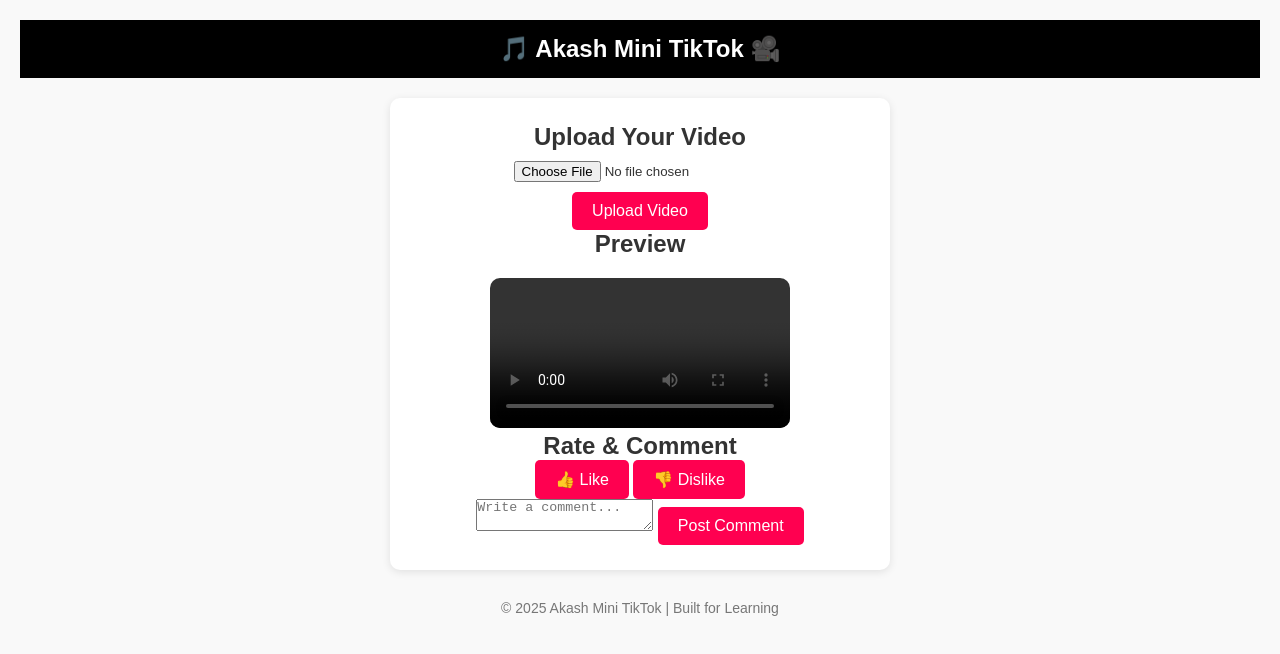
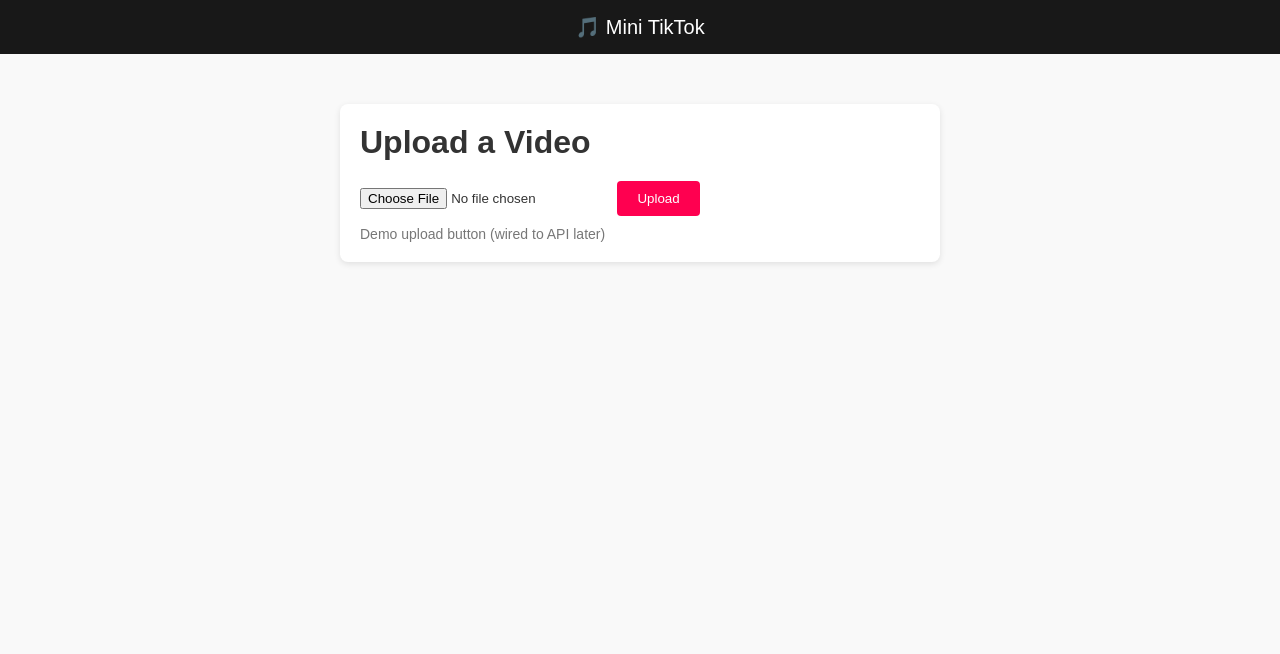
Before and after one commit to akashdeepsingh77y/akash-mini-tiktok, a plain HTML site: page frontend/index.html in a window 1280 px wide. Drawn offline with Linux system fonts and the light colour scheme.

Commit message:
Add files via upload

```diff
--- a/api/comments/function.json
+++ b/api/comments/function.json
@@ -5,8 +5,7 @@
       "type": "httpTrigger",
       "direction": "in",
       "name": "req",
-      "methods": [ "post" ],
-      "route": "comments"
+      "methods": ["get", "post"]
     },
     {
       "type": "http",
--- a/frontend/index.html
+++ b/frontend/index.html
@@ -3,37 +3,17 @@
 <head>
   <meta charset="UTF-8">
   <meta name="viewport" content="width=device-width, initial-scale=1.0">
-  <title>Akash Mini TikTok</title>
+  <title>Mini TikTok</title>
   <link rel="stylesheet" href="style.css">
+  <script src="script.js" defer></script>
 </head>
 <body>
-  <header>
-    🎵 Akash Mini TikTok 🎥
-  </header>
-
-  <div class="container">
-    <h2>Upload Your Video</h2>
-    <input type="file" id="videoUpload" accept="video/*">
-    <button onclick="uploadVideo()">Upload Video</button>
-
-    <h2>Preview</h2>
-    <video id="videoPlayer" controls></video>
-
-    <h2>Rate & Comment</h2>
-    <button onclick="addLike()">👍 Like</button>
-    <button onclick="addDislike()">👎 Dislike</button>
-
-    <div id="ratingBox"></div>
-
-    <textarea id="commentBox" placeholder="Write a comment..."></textarea>
-    <button onclick="postComment()">Post Comment</button>
-    <div id="commentsList"></div>
-  </div>
-
-  <footer>
-    <p>© 2025 Akash Mini TikTok | Built for Learning</p>
-  </footer>
-
-  <script src="script.js"></script>
+  <header>🎵 Mini TikTok</header>
+  <main class="container">
+    <h1>Upload a Video</h1>
+    <input type="file" id="videoInput" accept="video/*" placeholder="Video file">
+    <button onclick="uploadVideo()">Upload</button>
+    <div class="helper">Demo upload button (wired to API later)</div>
+  </main>
 </body>
 </html>
--- a/frontend/script.js
+++ b/frontend/script.js
@@ -1,45 +1,8 @@
-// Upload video preview
 function uploadVideo() {
-  const fileInput = document.getElementById("videoUpload");
-  const videoPlayer = document.getElementById("videoPlayer");
-
-  if (fileInput.files.length > 0) {
-    const file = fileInput.files[0];
-    videoPlayer.src = URL.createObjectURL(file);
-    alert("Video uploaded successfully!");
-  } else {
-    alert("Please select a video first.");
+  const input = document.getElementById('videoInput');
+  if (!input.files.length) {
+    alert('Please select a video first!');
+    return;
   }
+  alert('Pretend uploading: ' + input.files[0].name);
 }
-
-// Ratings
-let likes = 0, dislikes = 0;
-
-function addLike() {
-  likes++;
-  updateRating();
-}
-
-function addDislike() {
-  dislikes++;
-  updateRating();
-}
-
-function updateRating() {
-  document.getElementById("ratingBox").innerText = `👍 ${likes} | 👎 ${dislikes}`;
-}
-
-// Comments
-function postComment() {
-  const commentBox = document.getElementById("commentBox");
-  const commentsList = document.getElementById("commentsList");
-
-  if (commentBox.value.trim() !== "") {
-    const p = document.createElement("p");
-    p.innerText = commentBox.value;
-    commentsList.appendChild(p);
-    commentBox.value = "";
-  } else {
-    alert("Comment cannot be empty!");
-  }
-}
--- a/frontend/style.css
+++ b/frontend/style.css
@@ -1,73 +1,16 @@
 /* Basic Reset */
-* {
-  margin: 0;
-  padding: 0;
-  box-sizing: border-box;
-}
+* { margin: 0; padding: 0; box-sizing: border-box; }
 
-body {
-  font-family: Arial, sans-serif;
-  background-color: #f9f9f9;
-  color: #333;
-  text-align: center;
-  padding: 20px;
-}
+body { font-family: Arial, sans-serif; background: #f9f9f9; color: #333; }
 
-/* Header */
-header {
-  background: #000;
-  color: #fff;
-  padding: 15px 0;
-  font-size: 24px;
-  font-weight: bold;
-  margin-bottom: 20px;
-}
+header { background: #181818; color: #fff; padding: 15px; text-align: center; font-size: 20px; }
 
-/* Container */
-.container {
-  max-width: 500px;
-  margin: auto;
-  background: #fff;
-  padding: 25px;
-  border-radius: 10px;
-  box-shadow: 0 2px 8px rgba(0,0,0,0.1);
-}
+.container { max-width: 600px; margin: 50px auto; padding: 20px; background: #fff; border-radius: 8px; box-shadow: 0 2px 6px rgba(0,0,0,0.1); }
 
-/* Upload Section */
-.upload-section {
-  margin: 20px 0;
-}
+h1 { margin-bottom: 20px; }
 
-input[type="file"] {
-  display: block;
-  margin: 10px auto;
-}
+button { padding: 10px 20px; background: #ff0050; border: none; border-radius: 4px; color: #fff; cursor: pointer; }
 
-button {
-  background: #ff0050; /* TikTok pink-red */
-  border: none;
-  padding: 10px 20px;
-  color: white;
-  font-size: 16px;
-  border-radius: 5px;
-  cursor: pointer;
-  transition: 0.3s;
-}
+button:hover { background: #e60048; }
 
-button:hover {
-  background: #e60046;
-}
-
-/* Video Preview */
-video {
-  margin-top: 20px;
-  max-width: 100%;
-  border-radius: 10px;
-}
-
-/* Footer */
-footer {
-  margin-top: 30px;
-  font-size: 14px;
-  color: #777;
-}
+.helper { margin-top: 10px; color: #777; font-size: 14px; }
```
Also changed, not shown: api/comments/index.js (+7 -28 lines), staticwebapp.config.json (+3 -7 lines).
